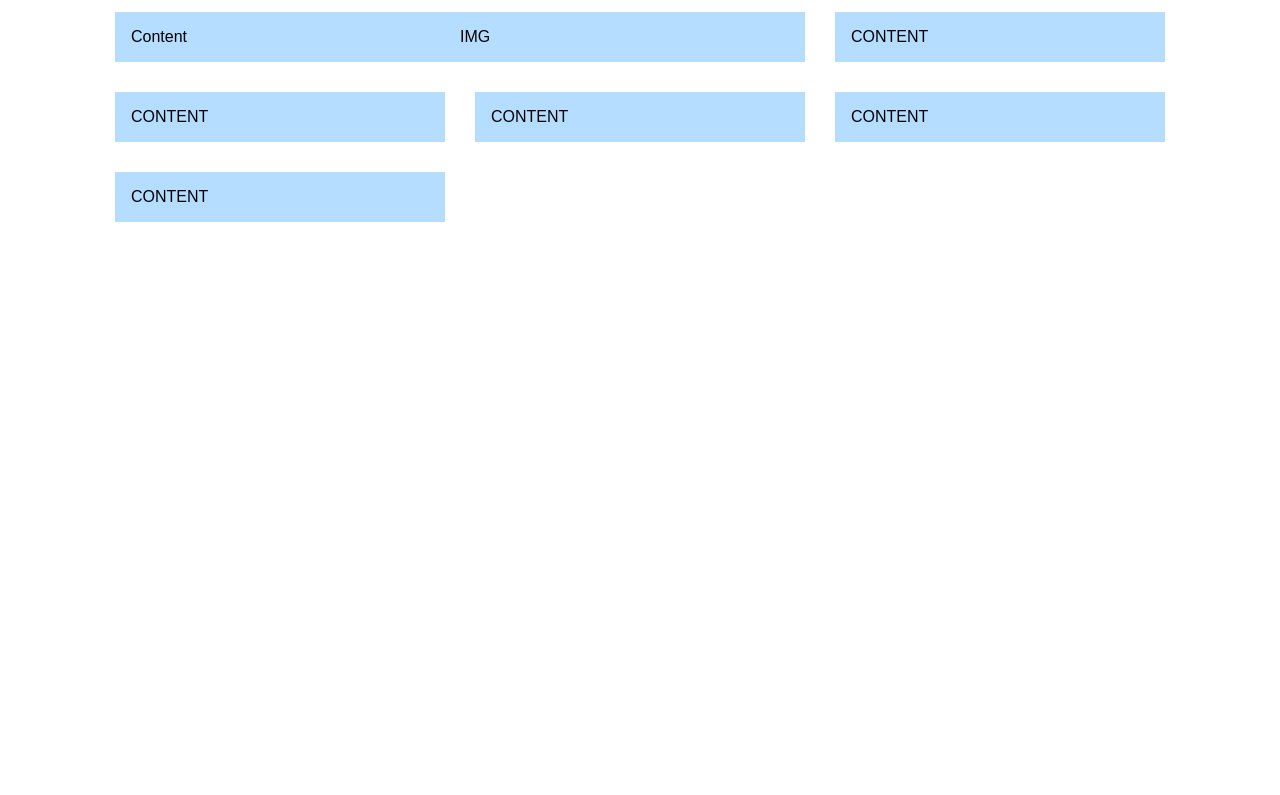
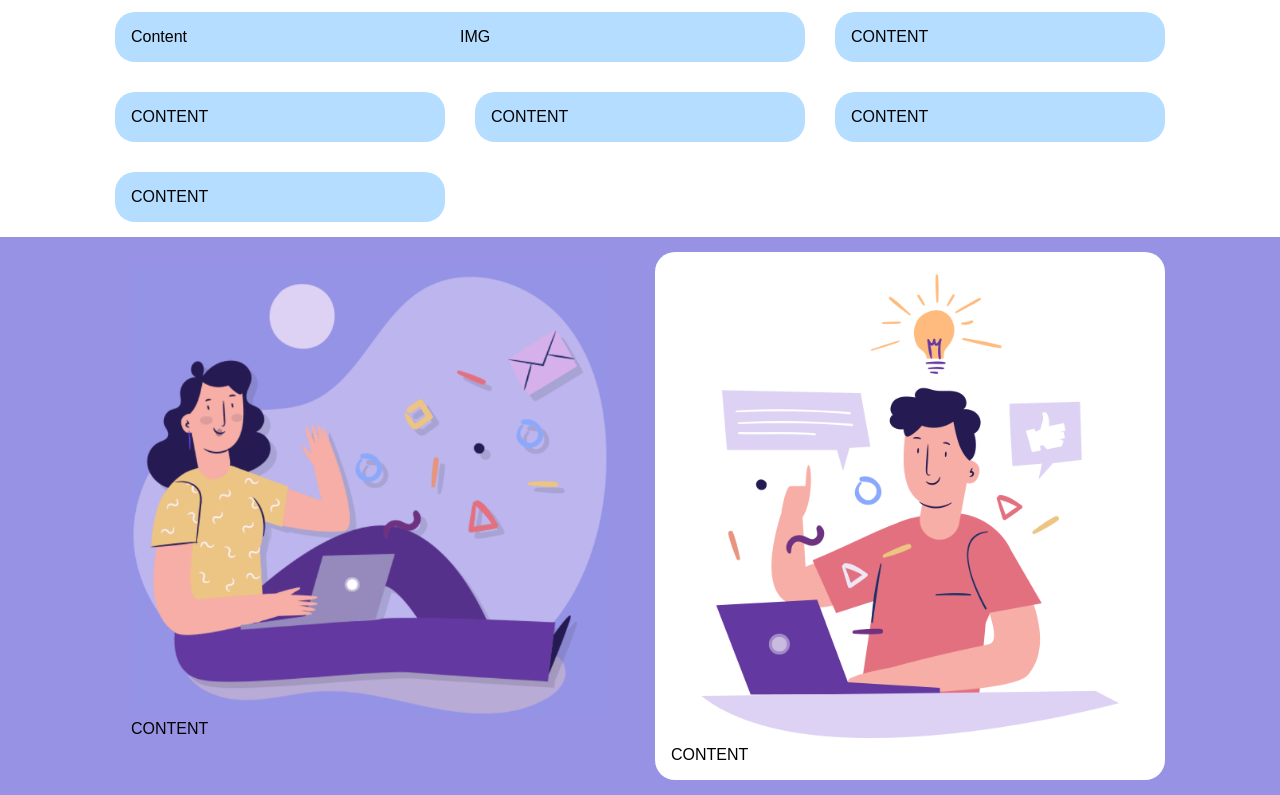
Before and after one commit to Andsirpa/htmlcss-responsive-layout, a plain HTML site: page index.html in a window 1280 px wide. Shown: the part 71-866 px from the top of the page. Before the commit the page ends 800 px from the top, so only its background shows below. Drawn offline with Linux system fonts and the light colour scheme.

Commit message:
feat: add section planning structure

```diff
--- a/css/style.css
+++ b/css/style.css
@@ -71,6 +71,7 @@ a {
     width: 50%;
 }
 
+
 /* DEBUG */
 
 .debug {
@@ -103,6 +104,7 @@ a {
 .card {
     background-color: var(--card-bg-color);
     padding: 1rem;
+    border-radius: 20px;
 }
 
 .col-2-3 .card {
@@ -113,3 +115,21 @@ a {
 .col-2-3 .card .card-right {
     width: 50%;
 }
+
+/* SECTION PLANNING */
+
+#planning,
+#planning .card {
+    background-color: var(--primary-color);
+}
+
+#planning .col-1-2 {
+    display: flex;
+}
+
+#planning .card-white {
+    background-color: white;
+    display: flex;
+    flex-direction: column;
+    justify-content: flex-end;
+}
--- a/index.html
+++ b/index.html
@@ -55,6 +55,29 @@
                 </div>
             </div>
         </div>
+        <!-- END Section DEMO APP -->
+
+        <!-- Section PLANNING -->
+        <div id="planning">
+            <div class="container">
+                <div class="row">
+                    <div class="col-1-2">
+                        <div class="card">
+                            <img src="./img/planning1.png" alt="">
+                            CONTENT
+                        </div>
+                    </div>
+                    <div class="col-1-2">
+                        <div class="card card-white">
+                            <img src="./img/planning2.png" alt="">
+                            CONTENT
+                        </div>
+                    </div>
+                </div>
+            </div>
+        </div>
+        <!-- END Section PLANNING -->
+
     </main>
 
 </body>
```
